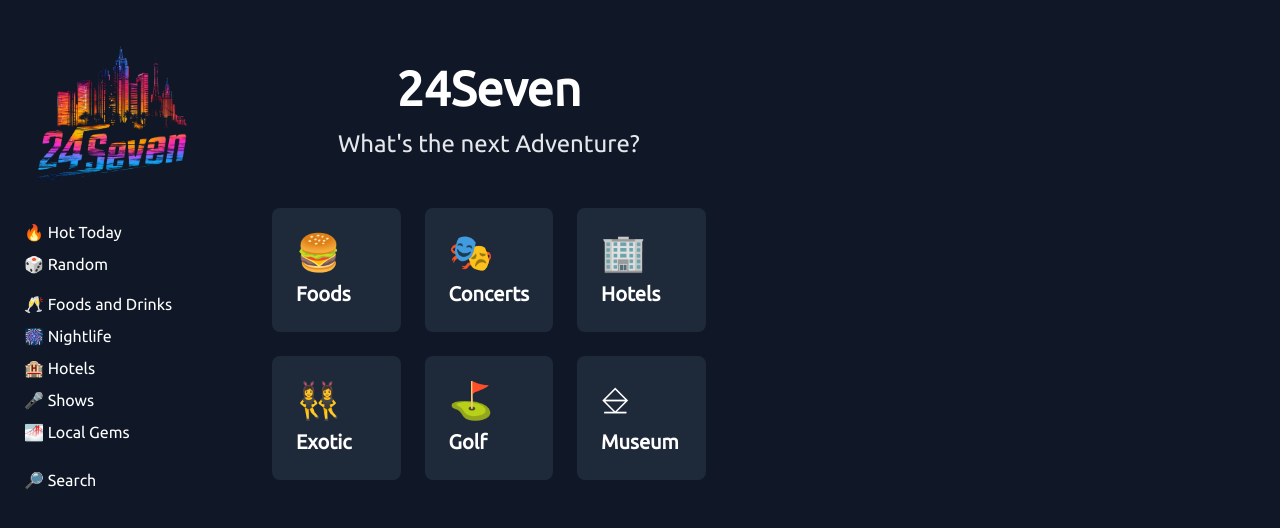
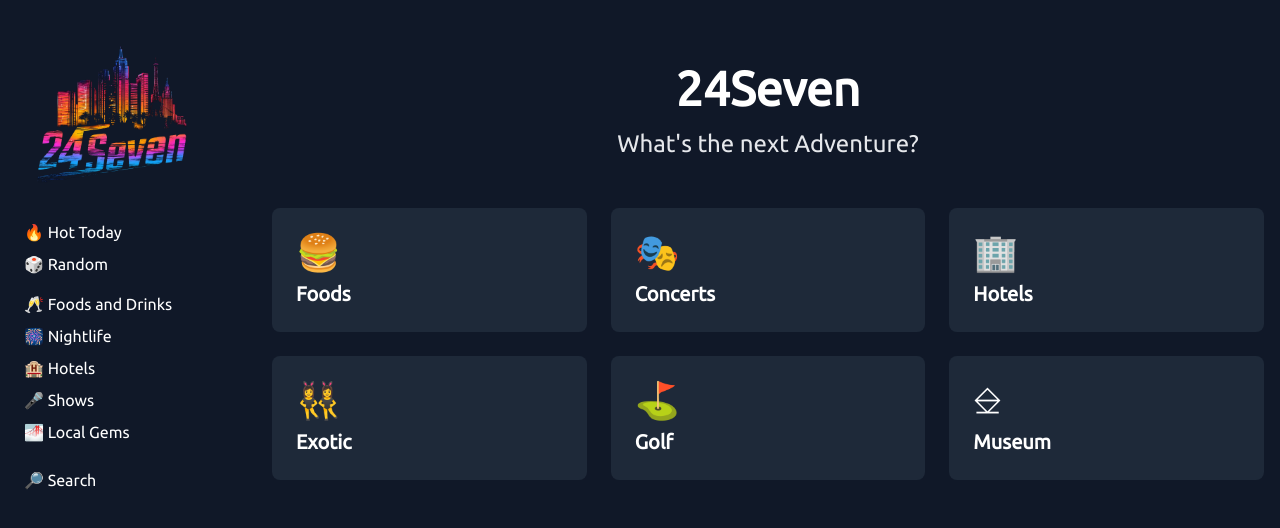
Before and after one commit to ivanenriquejuarez/24seven, a Next.js app: page / in a window 1280 px wide. Shown: the top 528 px of the page. Built offline with nearby package versions, Linux system fonts and the light colour scheme.

Commit message:
adjusted flex for child pages/informations

```diff
--- a/src/app/layout.tsx
+++ b/src/app/layout.tsx
@@ -25,7 +25,10 @@
         className={`${ubuntu.variable} font-sans antialiased bg-gray-900 text-white min-h-screen`}>
         <div className="flex">
           <NavBar/>
-          {children}
+          {/* flex 1 the child so it can take all of the space*/}
+          <div className="flex-1">
+            {children}
+          </div>
         </div>
       </body>
     </html>
```
